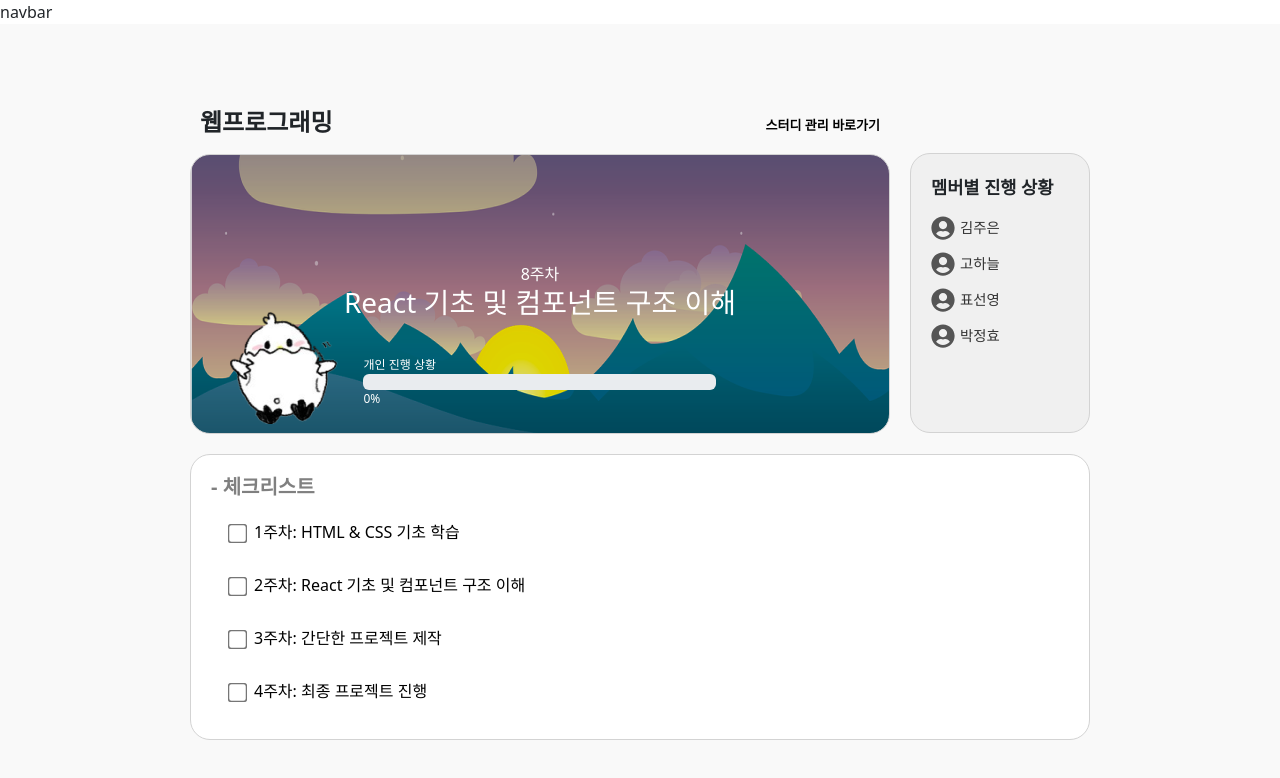
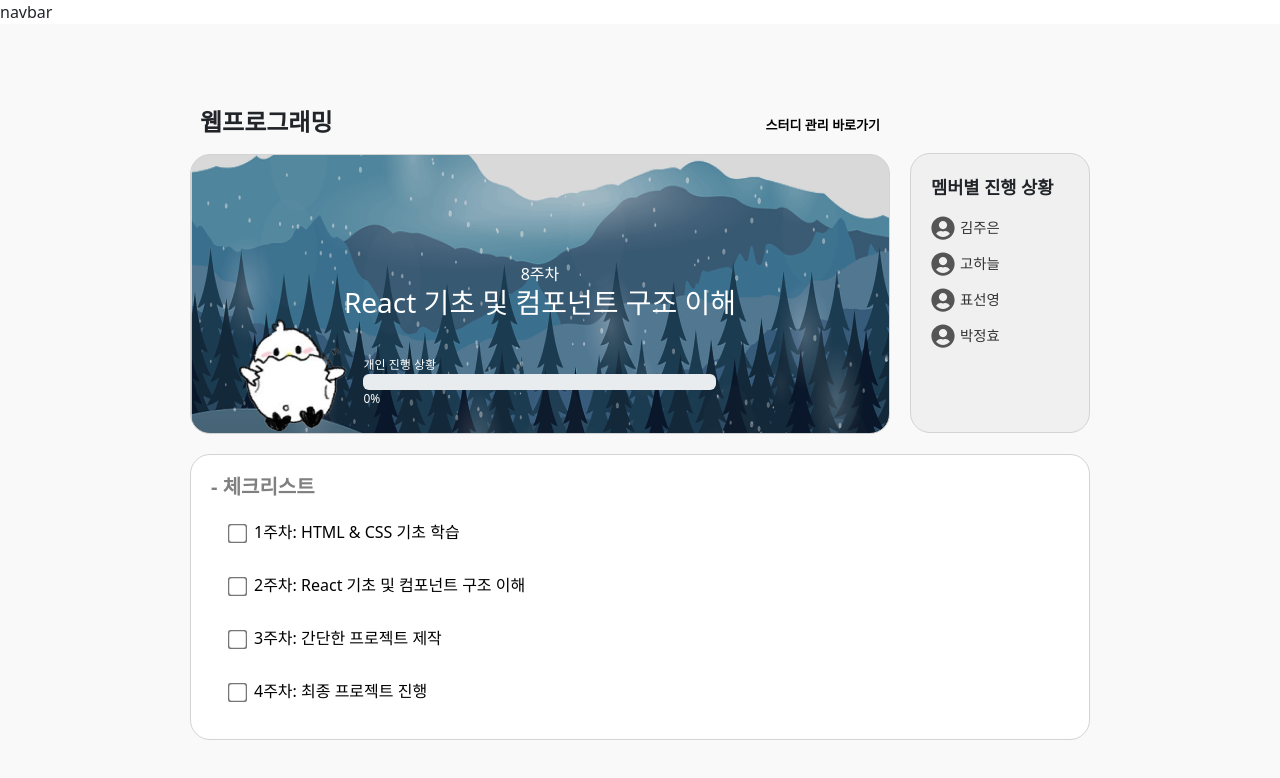
Before and after one commit to bmbx08/Jieum, a React (Create React App) app: page /checklist in a window 1280 px wide. Shown: the top 778 px of the page. Built offline with nearby package versions, Linux system fonts and the light colour scheme.

Commit message:
css background 수정

```diff
--- a/src/pages/ChecklistPage/ChecklistPage.css
+++ b/src/pages/ChecklistPage/ChecklistPage.css
@@ -47,7 +47,7 @@
 }
 
 .progress-container {
-  background-image: url("../ChecklistPage/background-img.png");
+  background-image: url("../ChecklistPage/background.png");
   border: 1px solid lightgray;
   width: 100%;
   height: 280px;
@@ -113,7 +113,7 @@
 }
 
 .custom-progress-bar .progress-bar {
-  background-color: #8d9429;
+  background-color: rgb(66, 163, 201);
   height: 100%;
   display: flex;
   align-items: center;
```
Also changed, not shown: src/pages/ChecklistPage/background-img.png (deleted), src/pages/ChecklistPage/background.png (added).
